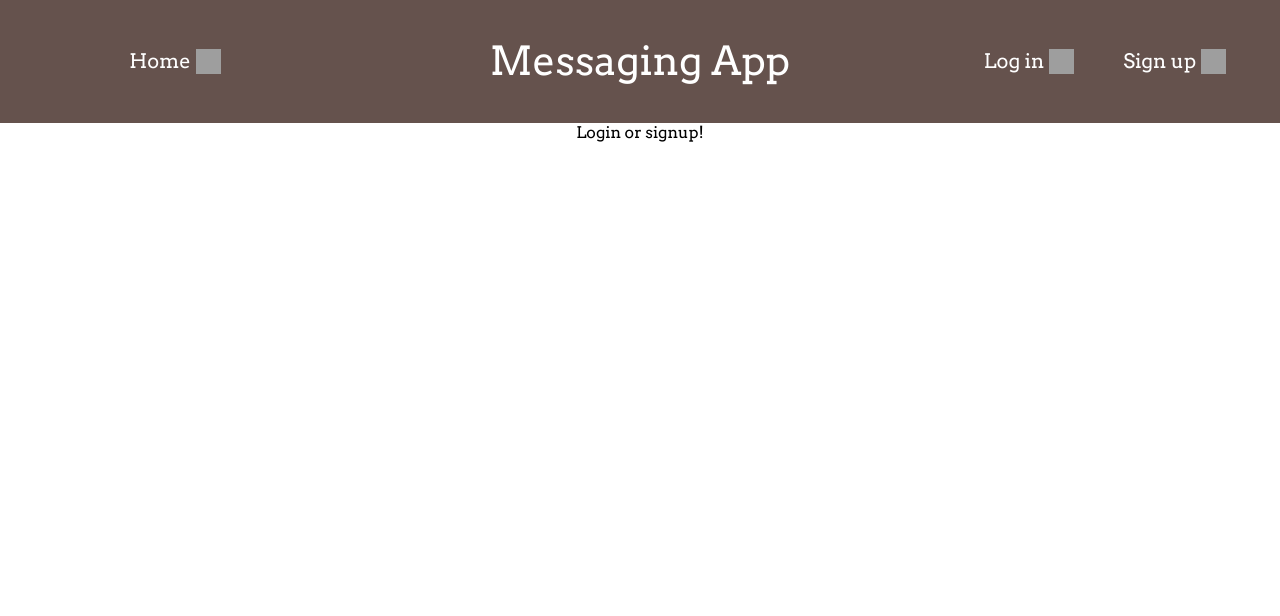
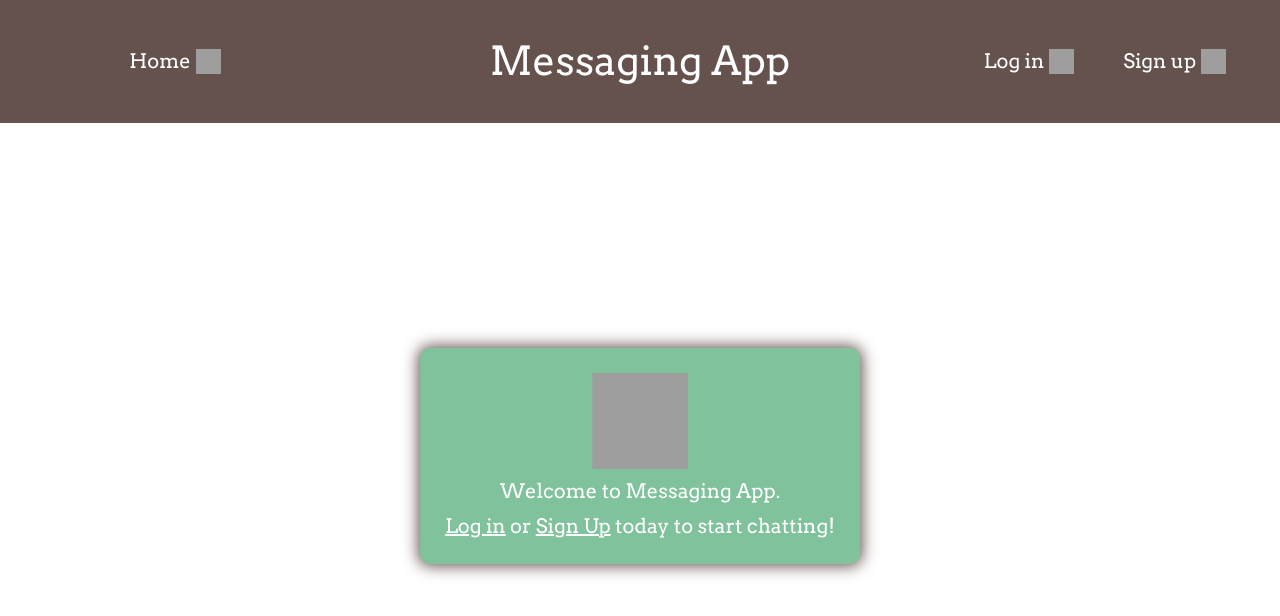
Before and after one commit to EmberD323/messaging_app_frontend, a React (Vite) app: page / in a window 1280 px wide. Shown: the top 616 px of the page. Built offline with nearby package versions, Linux system fonts and the light colour scheme; grey boxes are pictures that could not be loaded; a web font is replaced by a local one.

Commit message:
Style homepage not logged in

```diff
--- a/src/components/Homepage.jsx
+++ b/src/components/Homepage.jsx
@@ -1,4 +1,4 @@
-import { useOutletContext } from "react-router-dom";
+import { useOutletContext,Link } from "react-router-dom";
 import { useState,useEffect } from "react";
 import Conversations from "./Partials/Conversations"
 import loadingImage from "../assets/icons8-loading-60.png"
@@ -12,7 +12,13 @@ export default function HomePage (){
     const [sentMessages,setSentMessages]=useState(null);
     //if not logged in
     if(typeof token == "object"){
-        return <div>Login or signup!</div>
+        return (
+          <div className="notLoggedIn">
+            <img width="96" height="96" src="https://img.icons8.com/forma-light/96/d7f171/speech-bubble-with-dots.png" alt="speech-bubble-with-dots"/>
+            <div>Welcome to Messaging App.</div>
+            <div><Link to="login">Log in</Link> or <Link to="signup">Sign Up</Link> today to start chatting!</div>
+           </div>
+          )
     }
 
     //get all messages sent and recieved by user
--- a/src/styles/App.css
+++ b/src/styles/App.css
@@ -1,5 +1,5 @@
 #root {
-  margin: 0 auto;
+  margin: 0;
   text-align: center;
   --wenge: #65524dff;
   --cool-gray: #817e9fff;
@@ -7,6 +7,7 @@
   --light-green: #b5ef8aff;
   --mindaro: #d7f171ff;
   font-family: "Arvo", serif;
+  height:100vh;
 }
 body{
   margin: 0;
@@ -48,6 +49,32 @@ body{
 .navBar>h1{
   font-weight: 100;
 }
+.notLoggedIn{
+  display: flex;
+  flex-direction: column;
+  align-items: center;
+  justify-content: center;
+  font-size: 20px;
+  gap:10px;
+  padding: 25px;
+  position: absolute;
+  left: 50%;
+  top:30%;
+  transform: translate(-50%, 50%);
+  background-color: var(--cambridge-blue);
+  border-radius: 10px;
+  box-shadow: 0px 0px 15px 2px var(--wenge);
+  color:white
+
+}
+a{
+  color: white;
+}
+/* .homepage{
+  background-image:url("../assets/vecteezy_striped-red-and-white-diagonal-pattern_7104340-1.jpg");
+  background-color: #cccccc;
+  background-size: contain;
+} */
 .formContainer#false,.profile>button#true{
   display:none;
 }
```
